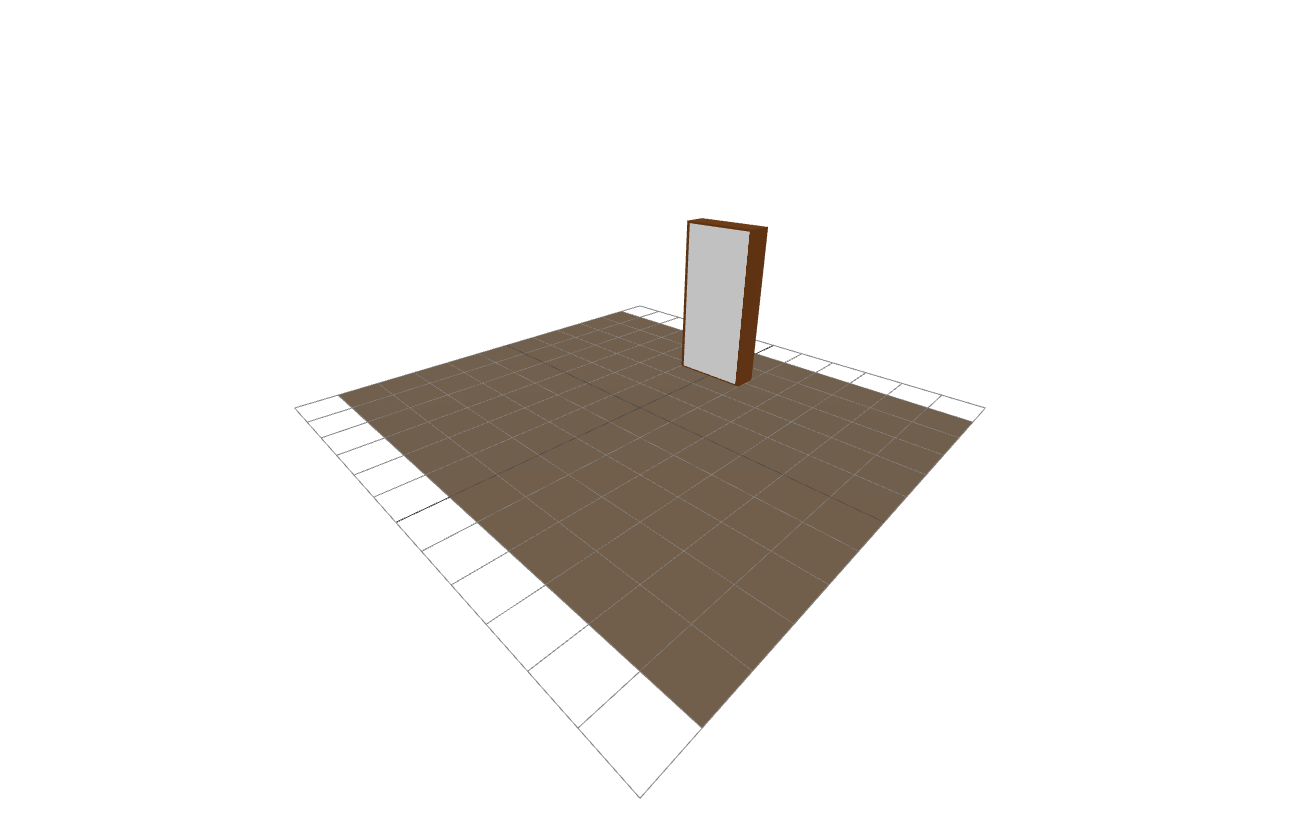
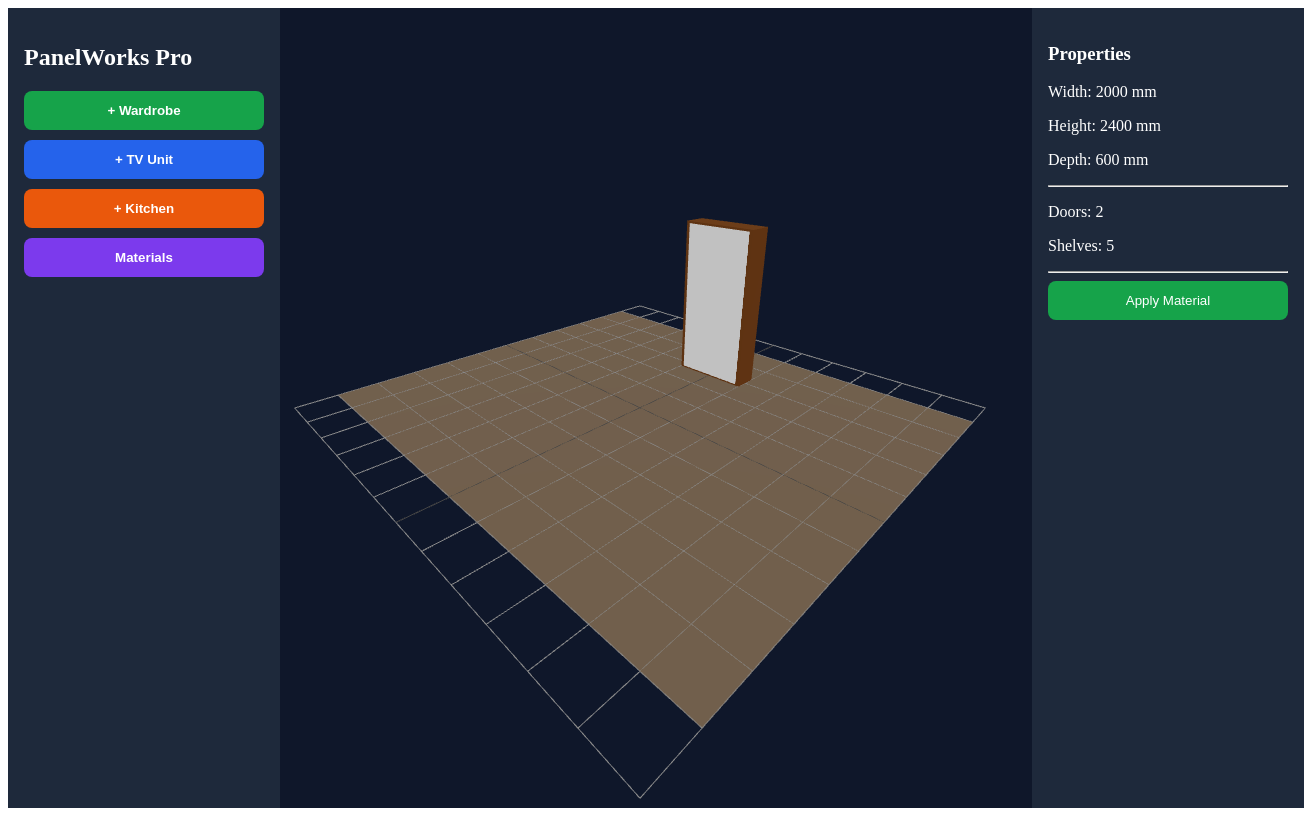
Before and after one commit to nikhilss370/PanelWorks-Pro, a React (Vite) app: page / in a window 1280 px wide. Both pictures are taken after a click on the button "Start Designing". Shown: the whole page, 1304 px wide, since content can reach past the window. Built offline with nearby package versions, Linux system fonts and the light colour scheme.

Commit message:
Update App.jsx

```diff
--- a/src/App.jsx
+++ b/src/App.jsx
@@ -1,26 +1,32 @@
 
 import { useState } from "react";
 import Dashboard from "./components/Dashboard";
+import Sidebar from "./components/Sidebar";
+import PropertiesPanel from "./ui/PropertiesPanel";
 import RoomScene from "./engine/RoomScene";
 
-export default function App() {
-  const [editor, setEditor] = useState(false);
+export default function App(){
 
-  if (!editor) {
-    return (
-      <div style={{
-        background: "#0F172A",
-        color: "white",
-        minHeight: "100vh"
-      }}>
-        <Dashboard onStart={() => setEditor(true)} />
+  const [editor,setEditor]=useState(false);
+
+  if(!editor){
+    return(
+      <div style={{background:"#0F172A",minHeight:"100vh",color:"white"}}>
+        <Dashboard onStart={()=>setEditor(true)}/>
       </div>
     );
   }
 
-  return (
-    <div style={{ height: "100vh" }}>
-      <RoomScene />
+  return(
+    <div style={{
+      display:"grid",
+      gridTemplateColumns:"240px 1fr 240px",
+      height:"100vh",
+      background:"#0F172A"
+    }}>
+      <Sidebar/>
+      <RoomScene/>
+      <PropertiesPanel/>
     </div>
   );
 }
```
